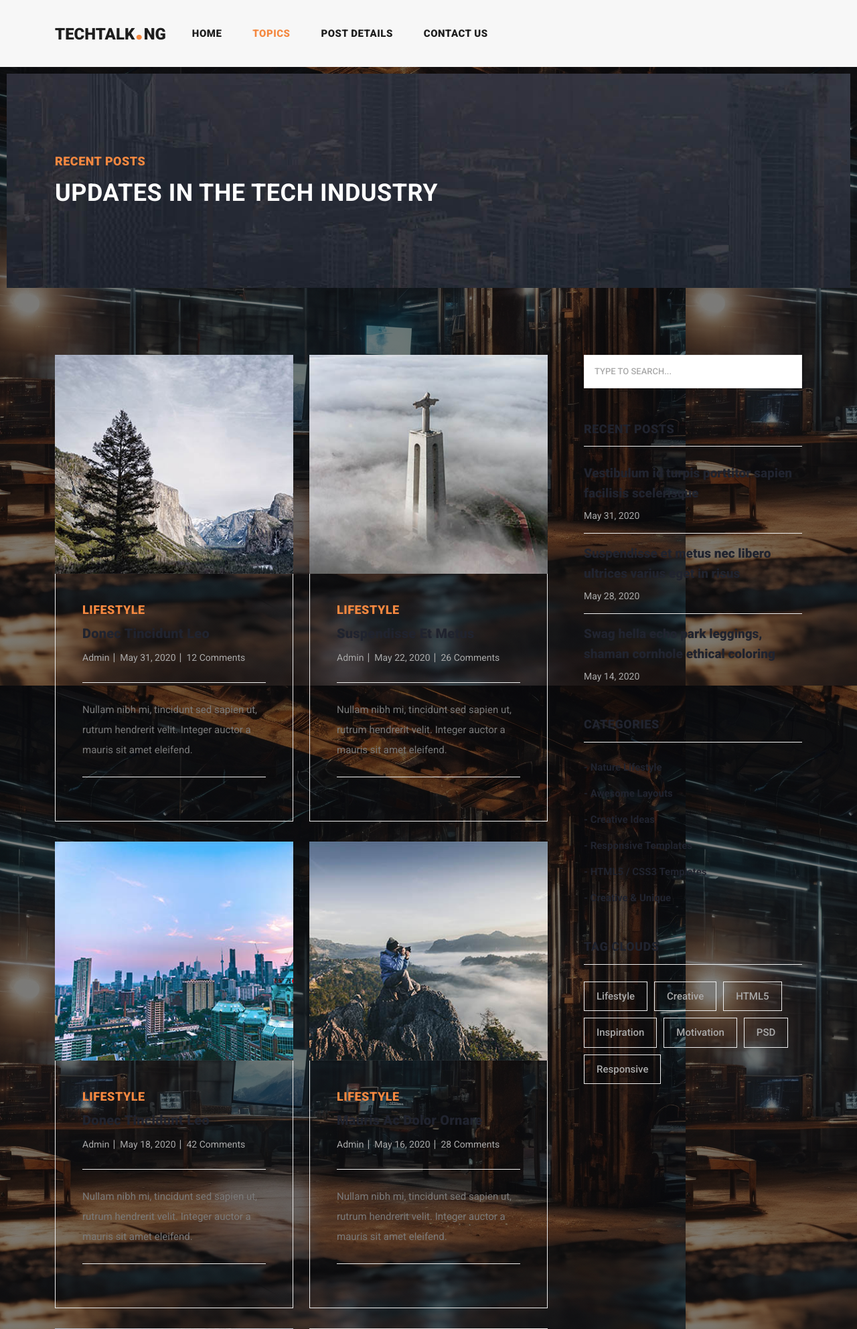
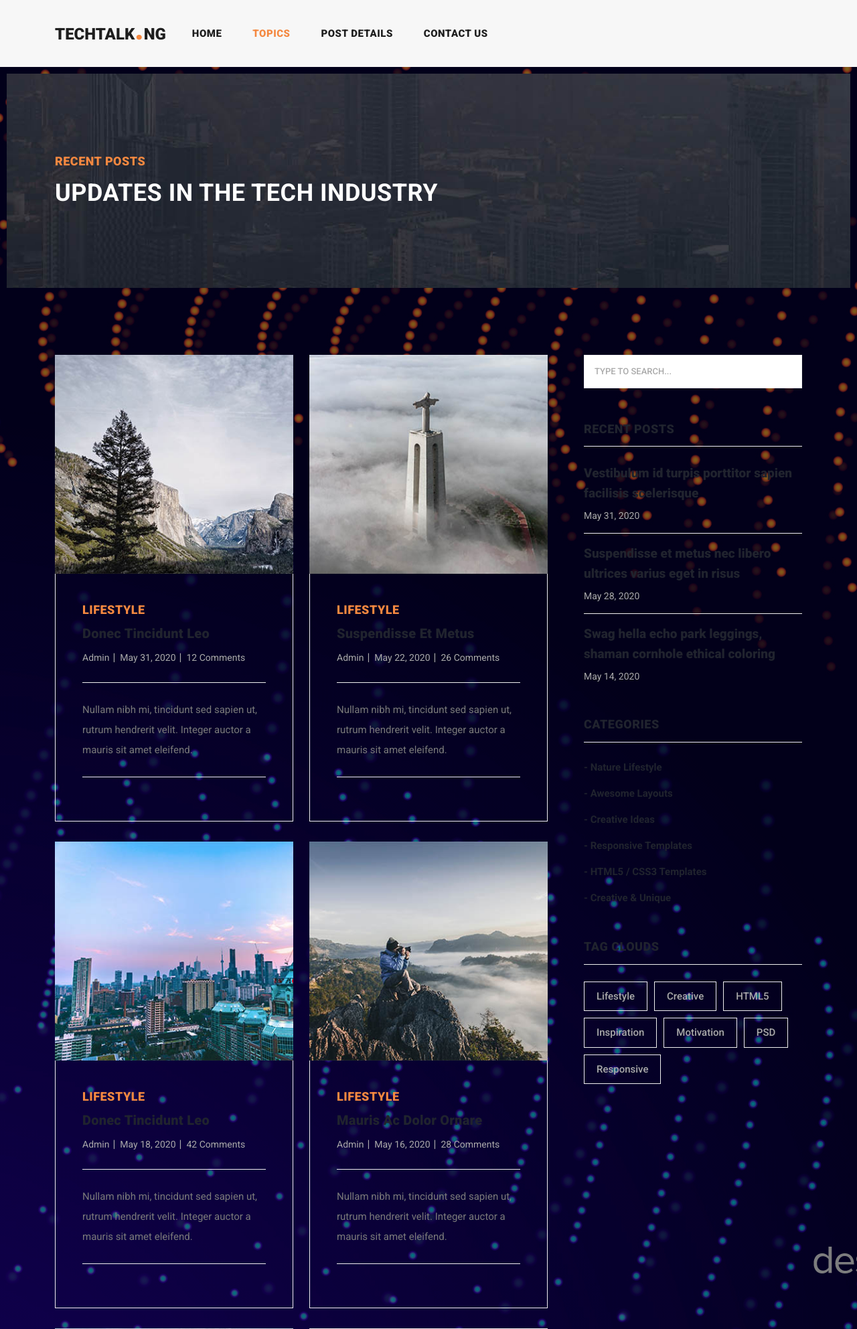
Before and after one commit to Rokari-19/BlogPost-website, a Flask app: page /blog in a window 1280 px wide. Shown: the top 1985 px of the page at 67% size. Run offline with Flask 3, Linux system fonts and the light colour scheme; some libraries are stand-ins or nearby versions.

Commit message:
image background update

```diff
--- a/static/css/templatemo-stand-blog.css
+++ b/static/css/templatemo-stand-blog.css
@@ -12,7 +12,7 @@
   text-rendering: optimizeLegibility;
   -webkit-font-smoothing: antialiased;
   -moz-osx-font-smoothing: grayscale;
-  background-image: linear-gradient(rgba(0,0,0,0.5), rgba(0,0,0,0.5)),url('./pic1.png');;
+  background-image: linear-gradient(rgba(0,0,0,0.5), rgba(0,0,0,0.5)),url('./pic21.jpeg');;
 
 }
 p {
```
